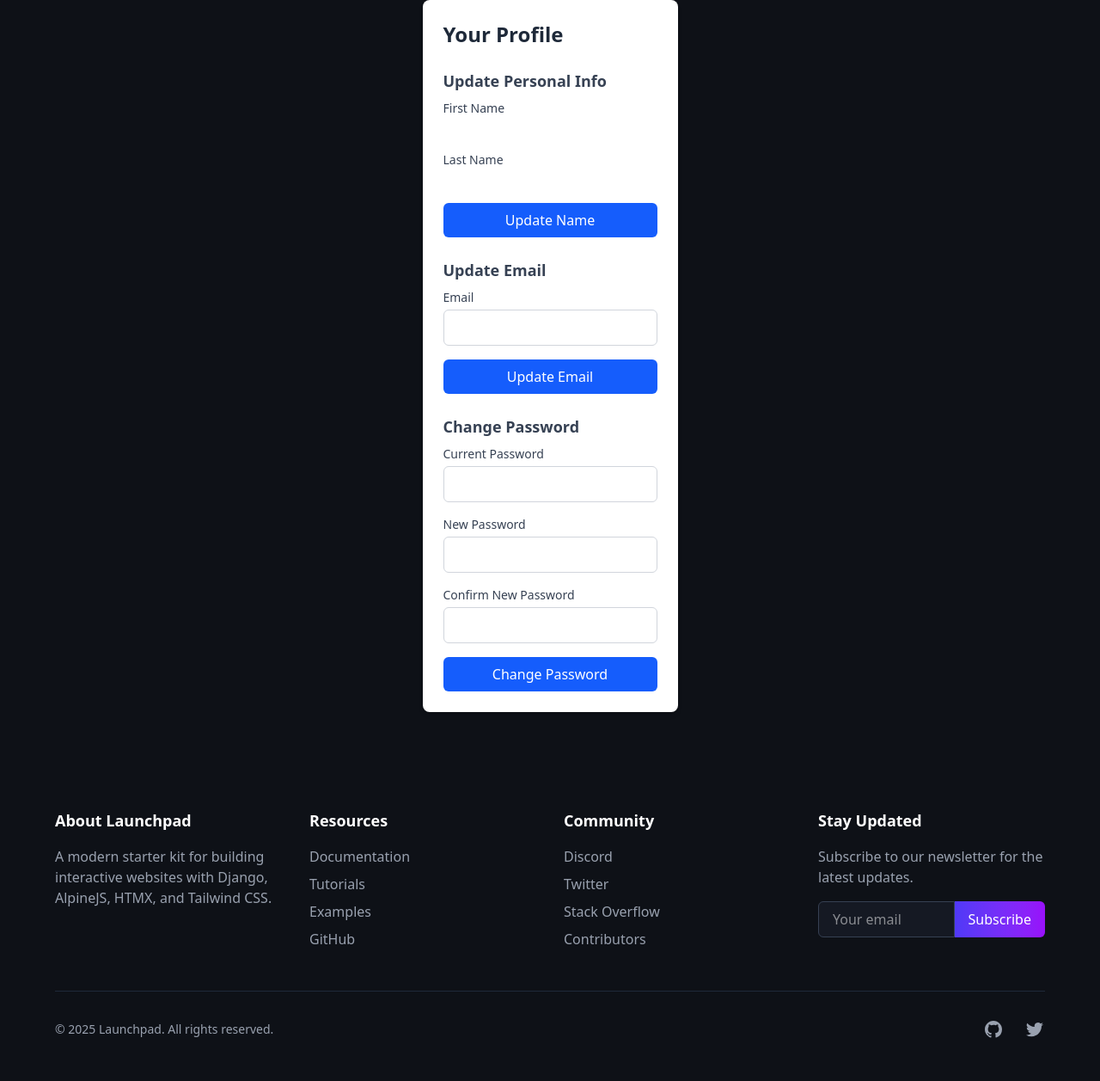
After one commit to codedByShoe/django-starter, a Django app: page /profile/ in a window 1280 px wide. The commit adds this page. Shown: the whole page at 86% size. Run offline with Django 5.2, Linux system fonts and the light colour scheme; the visitor is signed in with stand-in values (Sample User, id 1).

Commit message:
feat: created profile page and added django admin with django-unfold

```diff
--- /dev/null
+++ b/core/forms.py
@@ -0,0 +1,36 @@
+from django import forms
+from django.contrib.auth import get_user_model
+from allauth.account.forms import SignupForm
+from unfold import widgets
+
+
+class UpdateEmailForm(forms.ModelForm):
+    class Meta:
+        model = get_user_model()
+        fields = ["email"]
+        widgets = {
+            "email": forms.EmailInput(
+                attrs={
+                    "class": "mt-1 w-full p-2 border border-gray-300 rounded-md focus:ring-blue-500 focus:border-blue-500"
+                }
+            )
+        }
+
+
+class UpdateNameForm(forms.ModelForm):
+    class Meta:
+        model = get_user_model()
+        fields = ["first_name", "last_name"]
+        widgets = {"first_name": forms.TextInput(), "last_name": forms.TextInput()}
+
+
+class CustomSignupForm(SignupForm):
+    first_name = forms.CharField(max_length=30, label="First Name")
+    last_name = forms.CharField(max_length=30, label="Last Name")
+
+    def save(self, request):
+        user = super().save(request)
+        user.first_name = self.cleaned_data["first_name"]
+        user.last_name = self.cleaned_data["last_name"]
+        user.save()
+        return user
--- a/core/urls.py
+++ b/core/urls.py
@@ -2,6 +2,7 @@ from django.urls import path
 from . import views
 
 urlpatterns = [
-  path('', views.home, name='home'),
-  path('echo/', views.echo, name='echo'),
+    path("", views.home, name="home"),
+    path("echo/", views.echo, name="echo"),
+    path("profile/", views.profile, name="profile"),
 ]
--- a/core/views.py
+++ b/core/views.py
@@ -1,11 +1,42 @@
-from django.shortcuts import render
+from allauth.account.forms import ChangePasswordForm
+from django.contrib.auth.decorators import login_required
 from django.http import HttpResponse
+from django.shortcuts import redirect, render
 from django.views.decorators.http import require_POST
 
+from .forms import UpdateEmailForm, UpdateNameForm
+
+
 def home(request):
-  return render(request, 'core/home.html')
+    return render(request, "core/home.html")
+
 
 @require_POST
 def echo(request):
-    message = request.POST.get('message', '')
+    message = request.POST.get("message", "")
     return HttpResponse(f"Echo: {message}")
+
+
+@login_required
+def profile(request):
+    name_form = UpdateNameForm(request.POST or None, instance=request.user)
+    email_form = UpdateEmailForm(request.POST or None, instance=request.user)
+    password_form = ChangePasswordForm(user=request.user, data=request.POST or None)
+
+    if request.method == "POST":
+        if "email" in request.POST and email_form.is_valid():
+            email_form.save()
+        elif "oldpassword" in request.POST and password_form.is_valid():
+            password_form.save()
+        elif "first_name" or "last_name" in request.POST and name_form.is_valid():
+            name_form.save()
+        return redirect("profile")
+    return render(
+        request,
+        "core/profile.html",
+        {
+            "email_form": email_form,
+            "password_form": password_form,
+            "name_form": name_form,
+        },
+    )
--- a/docker-compose.yml
+++ b/docker-compose.yml
@@ -1,7 +1,7 @@
 services:
   mailpit:
     image: axllent/mailpit:latest
-    container_name: bun-express-mailpit
+    container_name: launchpad-mailpit
     ports:
       - "8025:8025" # Web UI
       - "1025:1025" # SMTP Server
--- a/requirements.txt
+++ b/requirements.txt
@@ -1,4 +1,5 @@
 asgiref==3.8.1
 Django==5.1.7
 django-allauth==65.4.1
+django-unfold==0.51.0
 sqlparse==0.5.3
--- a/templates/base.html
+++ b/templates/base.html
@@ -1,7 +1,6 @@
 {% load static %}
 <!DOCTYPE html>
 <html lang="en" class="h-screen">
-
   <head>
     <meta charset="UTF-8" />
     <meta name="viewport" content="width=device-width, initial-scale=1.0" />
@@ -15,58 +14,123 @@
       <div class="max-w-7xl mx-auto px-6 md:px-12 lg:px-16">
         <div class="grid grid-cols-1 gap-8 md:grid-cols-2 lg:grid-cols-4">
           <div>
-          <h3 class="text-lg font-semibold text-white mb-4">About Launchpad</h3>
-          <p class="text-gray-400">A modern starter kit for building interactive websites with Django, AlpineJS, HTMX,
-            and
-            Tailwind CSS.</p>
+            <h3 class="text-lg font-semibold text-white mb-4">
+              About Launchpad
+            </h3>
+            <p class="text-gray-400">
+              A modern starter kit for building interactive websites with
+              Django, AlpineJS, HTMX, and Tailwind CSS.
+            </p>
           </div>
           <div>
             <h3 class="text-lg font-semibold text-white mb-4">Resources</h3>
             <ul class="space-y-2 text-gray-400">
-            <li><a href="#" class="hover:text-white transition-colors">Documentation</a></li>
-            <li><a href="#" class="hover:text-white transition-colors">Tutorials</a></li>
-            <li><a href="#" class="hover:text-white transition-colors">Examples</a></li>
-            <li><a href="#" class="hover:text-white transition-colors">GitHub</a></li>
+              <li>
+                <a href="#" class="hover:text-white transition-colors"
+                  >Documentation</a
+                >
+              </li>
+              <li>
+                <a href="#" class="hover:text-white transition-colors"
+                  >Tutorials</a
+                >
+              </li>
+              <li>
+                <a href="#" class="hover:text-white transition-colors"
+                  >Examples</a
+                >
+              </li>
+              <li>
+                <a href="#" class="hover:text-white transition-colors"
+                  >GitHub</a
+                >
+              </li>
             </ul>
           </div>
           <div>
             <h3 class="text-lg font-semibold text-white mb-4">Community</h3>
             <ul class="space-y-2 text-gray-400">
-            <li><a href="#" class="hover:text-white transition-colors">Discord</a></li>
-            <li><a href="#" class="hover:text-white transition-colors">Twitter</a></li>
-            <li><a href="#" class="hover:text-white transition-colors">Stack Overflow</a></li>
-            <li><a href="#" class="hover:text-white transition-colors">Contributors</a></li>
+              <li>
+                <a href="#" class="hover:text-white transition-colors"
+                  >Discord</a
+                >
+              </li>
+              <li>
+                <a href="#" class="hover:text-white transition-colors"
+                  >Twitter</a
+                >
+              </li>
+              <li>
+                <a href="#" class="hover:text-white transition-colors"
+                  >Stack Overflow</a
+                >
+              </li>
+              <li>
+                <a href="#" class="hover:text-white transition-colors"
+                  >Contributors</a
+                >
+              </li>
             </ul>
           </div>
           <div>
             <h3 class="text-lg font-semibold text-white mb-4">Stay Updated</h3>
-          <p class="text-gray-400 mb-4">Subscribe to our newsletter for the latest updates.</p>
+            <p class="text-gray-400 mb-4">
+              Subscribe to our newsletter for the latest updates.
+            </p>
             <form class="flex">
-            <input type="email" placeholder="Your email"
-              class="w-full px-4 py-2 bg-[#151923] border border-gray-700 rounded-l-md focus:outline-none focus:ring-2 focus:ring-indigo-500">
-            <button type="submit"
-              class="px-4 py-2 bg-indigo-600 text-white rounded-r-md hover:bg-indigo-700 transition-colors">
+              <input
+                type="email"
+                placeholder="Your email"
+                class="w-full px-4 py-2 bg-[#151923] border border-gray-700 rounded-l-md focus:outline-none focus:ring-2 focus:ring-indigo-500"
+              />
+              <button
+                type="submit"
+                class="px-4 py-2 bg-gradient-to-r from-indigo-600 to-purple-600 hover:from-indigo-500 hover:to-purple-500 transition-all duration-300 text-white rounded-r-md"
+              >
                 Subscribe
               </button>
             </form>
           </div>
         </div>
-      <div class="border-t border-gray-800 mt-12 pt-8 flex flex-col md:flex-row justify-between items-center">
-        <p class="text-gray-400 text-sm">© 2025 Launchpad. All rights reserved.</p>
+        <div
+          class="border-t border-gray-800 mt-12 pt-8 flex flex-col md:flex-row justify-between items-center"
+        >
+          <p class="text-gray-400 text-sm">
+            © 2025 Launchpad. All rights reserved.
+          </p>
           <div class="flex space-x-6 mt-4 md:mt-0">
-          <a href="#" class="text-gray-400 hover:text-white transition-colors">
+            <a
+              href="#"
+              class="text-gray-400 hover:text-white transition-colors"
+            >
               <span class="sr-only">GitHub</span>
-            <svg class="h-6 w-6" fill="currentColor" viewBox="0 0 24 24" aria-hidden="true">
-              <path fill-rule="evenodd"
+              <svg
+                class="h-6 w-6"
+                fill="currentColor"
+                viewBox="0 0 24 24"
+                aria-hidden="true"
+              >
+                <path
+                  fill-rule="evenodd"
                   d="M12 2C6.477 2 2 6.484 2 12.017c0 4.425 2.865 8.18 6.839 9.504.5.092.682-.217.682-.483 0-.237-.008-.868-.013-1.703-2.782.605-3.369-1.343-3.369-1.343-.454-1.158-1.11-1.466-1.11-1.466-.908-.62.069-.608.069-.608 1.003.07 1.531 1.032 1.531 1.032.892 1.53 2.341 1.088 2.91.832.092-.647.35-1.088.636-1.338-2.22-.253-4.555-1.113-4.555-4.951 0-1.093.39-1.988 1.029-2.688-.103-.253-.446-1.272.098-2.65 0 0 .84-.27 2.75 1.026A9.564 9.564 0 0112 6.844c.85.004 1.705.115 2.504.337 1.909-1.296 2.747-1.027 2.747-1.027.546 1.379.202 2.398.1 2.651.64.7 1.028 1.595 1.028 2.688 0 3.848-2.339 4.695-4.566 4.943.359.309.678.92.678 1.855 0 1.338-.012 2.419-.012 2.747 0 .268.18.58.688.482A10.019 10.019 0 0022 12.017C22 6.484 17.522 2 12 2z"
-                clip-rule="evenodd" />
+                  clip-rule="evenodd"
+                />
               </svg>
             </a>
-          <a href="#" class="text-gray-400 hover:text-white transition-colors">
+            <a
+              href="#"
+              class="text-gray-400 hover:text-white transition-colors"
+            >
               <span class="sr-only">Twitter</span>
-            <svg class="h-6 w-6" fill="currentColor" viewBox="0 0 24 24" aria-hidden="true">
+              <svg
+                class="h-6 w-6"
+                fill="currentColor"
+                viewBox="0 0 24 24"
+                aria-hidden="true"
+              >
                 <path
-                d="M8.29 20.251c7.547 0 11.675-6.253 11.675-11.675 0-.178 0-.355-.012-.53A8.348 8.348 0 0022 5.92a8.19 8.19 0 01-2.357.646 4.118 4.118 0 001.804-2.27 8.224 8.224 0 01-2.605.996 4.107 4.107 0 00-6.993 3.743 11.65 11.65 0 01-8.457-4.287 4.106 4.106 0 001.27 5.477A4.072 4.072 0 012.8 9.713v.052a4.105 4.105 0 003.292 4.022 4.095 4.095 0 01-1.853.07 4.108 4.108 0 003.834 2.85A8.233 8.233 0 012 18.407a11.616 11.616 0 006.29 1.84" />
+                  d="M8.29 20.251c7.547 0 11.675-6.253 11.675-11.675 0-.178 0-.355-.012-.53A8.348 8.348 0 0022 5.92a8.19 8.19 0 01-2.357.646 4.118 4.118 0 001.804-2.27 8.224 8.224 0 01-2.605.996 4.107 4.107 0 00-6.993 3.743 11.65 11.65 0 01-8.457-4.287 4.106 4.106 0 001.27 5.477A4.072 4.072 0 012.8 9.713v.052a4.105 4.105 0 003.292 4.022 4.095 4.095 0 01-1.853.07 4.108 4.108 0 003.834 2.85A8.233 8.233 0 012 18.407a11.616 11.616 0 006.29 1.84"
+                />
               </svg>
             </a>
           </div>
@@ -75,5 +139,4 @@
     </footer>
     <script src="{% static 'js/bundle.js' %}"></script>
   </body>
-
 </html>
--- /dev/null
+++ b/templates/core/profile.html
@@ -0,0 +1,60 @@
+{% extends 'base.html' %}
+{% block content %}
+<div class="max-w-md mx-auto bg-white p-6 rounded-lg shadow-md">
+  <h2 class="text-2xl font-bold text-gray-800 mb-6">Your Profile</h2>
+
+  <h3 class="text-lg font-semibold text-gray-700 mb-2">Update Personal Info</h3>
+  <form method="post" class="space-y-4 mb-6">
+    {% csrf_token %}
+    <div>
+      <label for="id_first_name" class="block text-sm font-medium text-gray-700">First Name</label>
+      {{ name_form.first_name }}
+    </div>
+    <div>
+      <label for="id_last_name" class="block text-sm font-medium text-gray-700">Last Name</label>
+      {{ name_form.last_name }}
+    </div>
+    {% if name_form.errors %}
+    <div class="text-red-500 text-sm">{{ name_form.errors }}</div>
+    {% endif %}
+    <button type="submit" class="w-full bg-blue-600 text-white p-2 rounded-md hover:bg-blue-700">Update Name</button>
+  </form>
+  <h3 class="text-lg font-semibold text-gray-700 mb-2">Update Email</h3>
+  <form method="post" class="space-y-4 mb-6">
+    {% csrf_token %}
+    <div>
+      <label for="id_email" class="block text-sm font-medium text-gray-700">Email</label>
+      {{ email_form.email }}
+    </div>
+    {% if email_form.errors %}
+    <div class="text-red-500 text-sm">{{ email_form.errors }}</div>
+    {% endif %}
+    <button type="submit" class="w-full bg-blue-600 text-white p-2 rounded-md hover:bg-blue-700">Update Email</button>
+  </form>
+
+  <h3 class="text-lg font-semibold text-gray-700 mb-2">Change Password</h3>
+  <form method="post" class="space-y-4">
+    {% csrf_token %}
+    <div>
+      <label for="id_oldpassword" class="block text-sm font-medium text-gray-700">Current Password</label>
+      <input type="password" name="oldpassword" id="id_oldpassword"
+        class="mt-1 w-full p-2 border border-gray-300 rounded-md focus:ring-blue-500 focus:border-blue-500" required>
+    </div>
+    <div>
+      <label for="id_password1" class="block text-sm font-medium text-gray-700">New Password</label>
+      <input type="password" name="password1" id="id_password1"
+        class="mt-1 w-full p-2 border border-gray-300 rounded-md focus:ring-blue-500 focus:border-blue-500" required>
+    </div>
+    <div>
+      <label for="id_password2" class="block text-sm font-medium text-gray-700">Confirm New Password</label>
+      <input type="password" name="password2" id="id_password2"
+        class="mt-1 w-full p-2 border border-gray-300 rounded-md focus:ring-blue-500 focus:border-blue-500" required>
+    </div>
+    {% if password_form.errors %}
+    <div class="text-red-500 text-sm">{{ password_form.errors }}</div>
+    {% endif %}
+    <button type="submit" class="w-full bg-blue-600 text-white p-2 rounded-md hover:bg-blue-700">Change
+      Password</button>
+  </form>
+</div>
+{% endblock %}
```
Also changed, not shown: core/admin.py (+19 -8 lines), launchpad/settings.py (+57 -52 lines), templates/account/password_reset.html (added, +24 -0 lines), templates/account/password_reset_done.html (added, +13 -0 lines), templates/account/password_reset_from_key.html (added, +25 -0 lines), templates/account/signup.html (+14 -7 lines), templates/partials/navbar.html (+13 -3 lines), static/css/output.css. Lines whose indentation alone changed are shown as unchanged.
